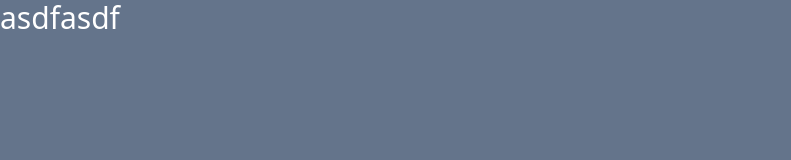
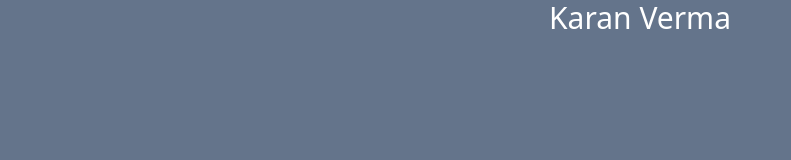
Before and after one commit to krnvrm/krnvrm.com, a website: page index.html in a window 1280 px wide. Shown: the whole page, without its empty margins (0-791 px from the left). Drawn offline with Linux system fonts and the light colour scheme.

Commit message:
lets see

```diff
--- a/index.html
+++ b/index.html
@@ -10,7 +10,7 @@
 </head>
 <body>
     <div class="h-screen w-screen bg-slate-500">
-        <h2 class="flex text-3xl text-[#fff]">asdfasdf</h2>
+        <h2 class="flex w-[100%] h-[100%] text-3xl text-[#fff] justify-center align-middle">Karan Verma</h2>
     </div>
 </body>
 </html>
```
Also changed, not shown: src/output.css.
